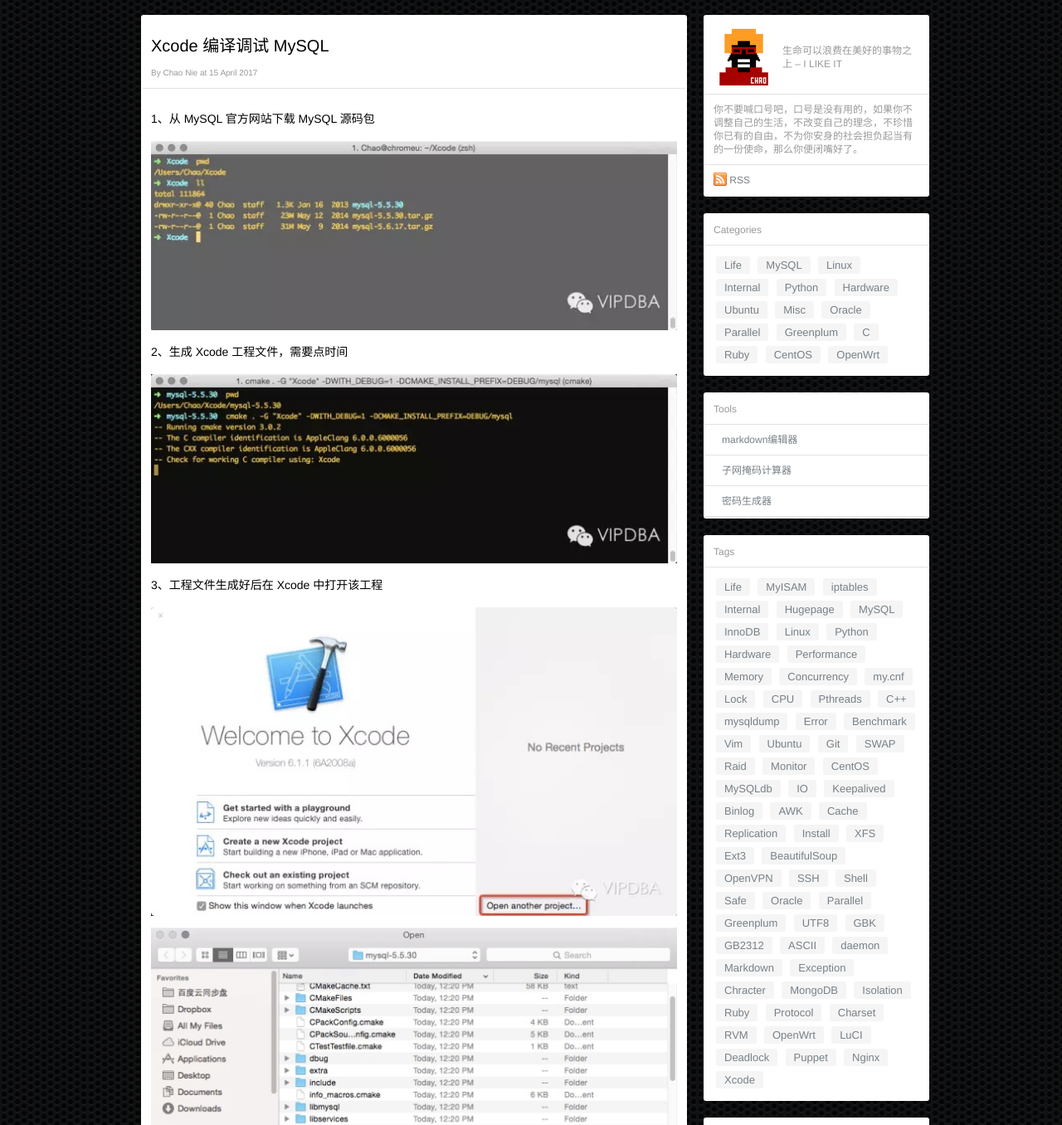
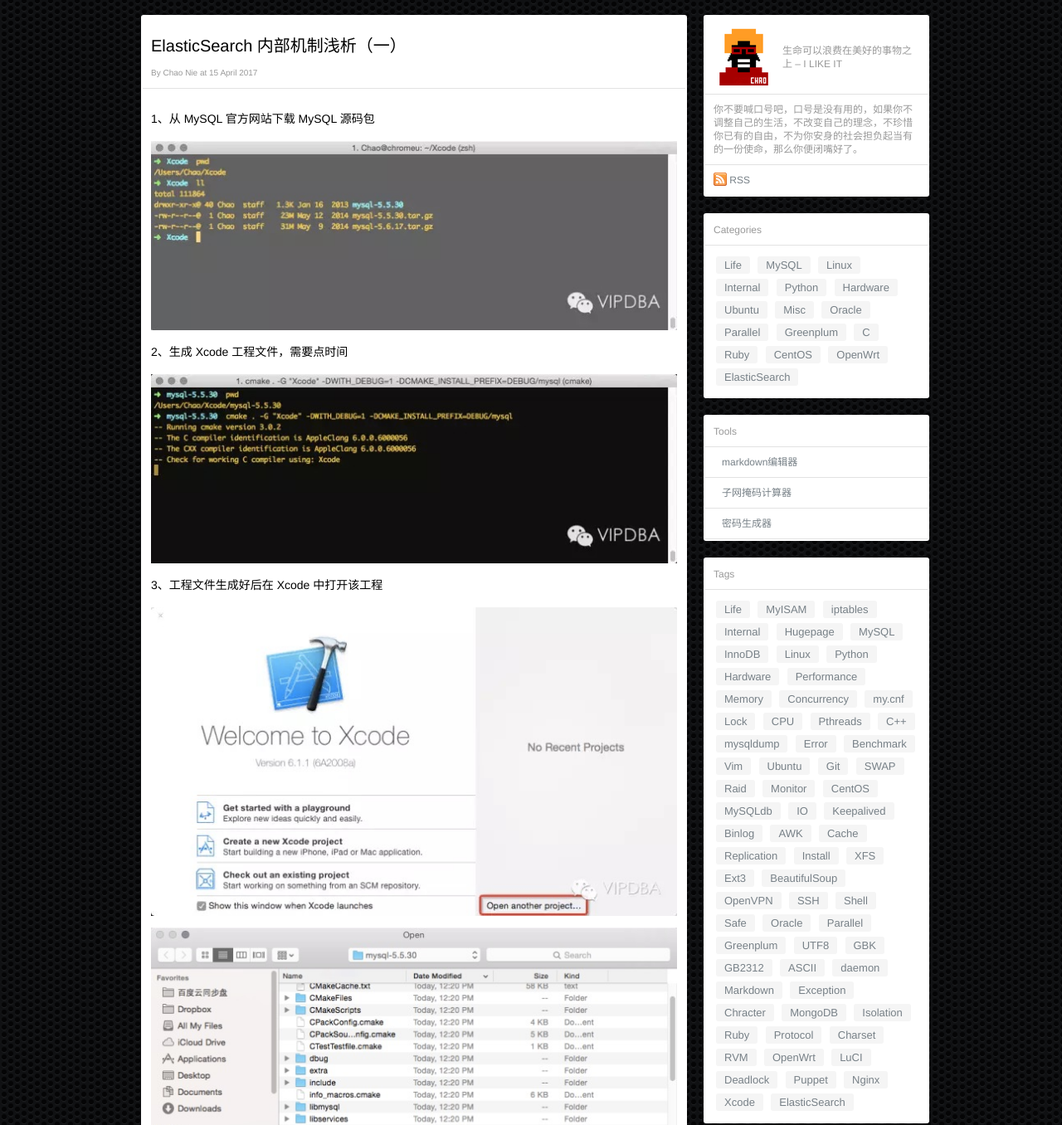
Before and after one commit to acmuuu/acmuuu.github.com, a Jekyll site: the page built from _posts/2017/2017-04-15-elasticsearch-core-1.md, in a window 1280 px wide and 1400 px high, cut to the strip 44-1400 px from the top of the window. Shown: the whole strip at 83% size. Built offline with Jekyll 4.4.1, drawn with Linux system fonts in a browser that asks for light colours; some of the changed text lies outside the part shown.

Commit message:
add test

```diff
--- a/_posts/2017/2017-04-15-elasticsearch-core-1.md
+++ b/_posts/2017/2017-04-15-elasticsearch-core-1.md
@@ -1,8 +1,8 @@
 ---
 layout: post
-category : MySQL
-tags : [MySQL, Xcode]
-title: Xcode 编译调试 MySQL
+category : ElasticSearch
+tags : [ElasticSearch]
+title: ElasticSearch 内部机制浅析（一）
 ---
 {% include JB/setup %}
 1、从 MySQL 官方网站下载 MySQL 源码包
```
